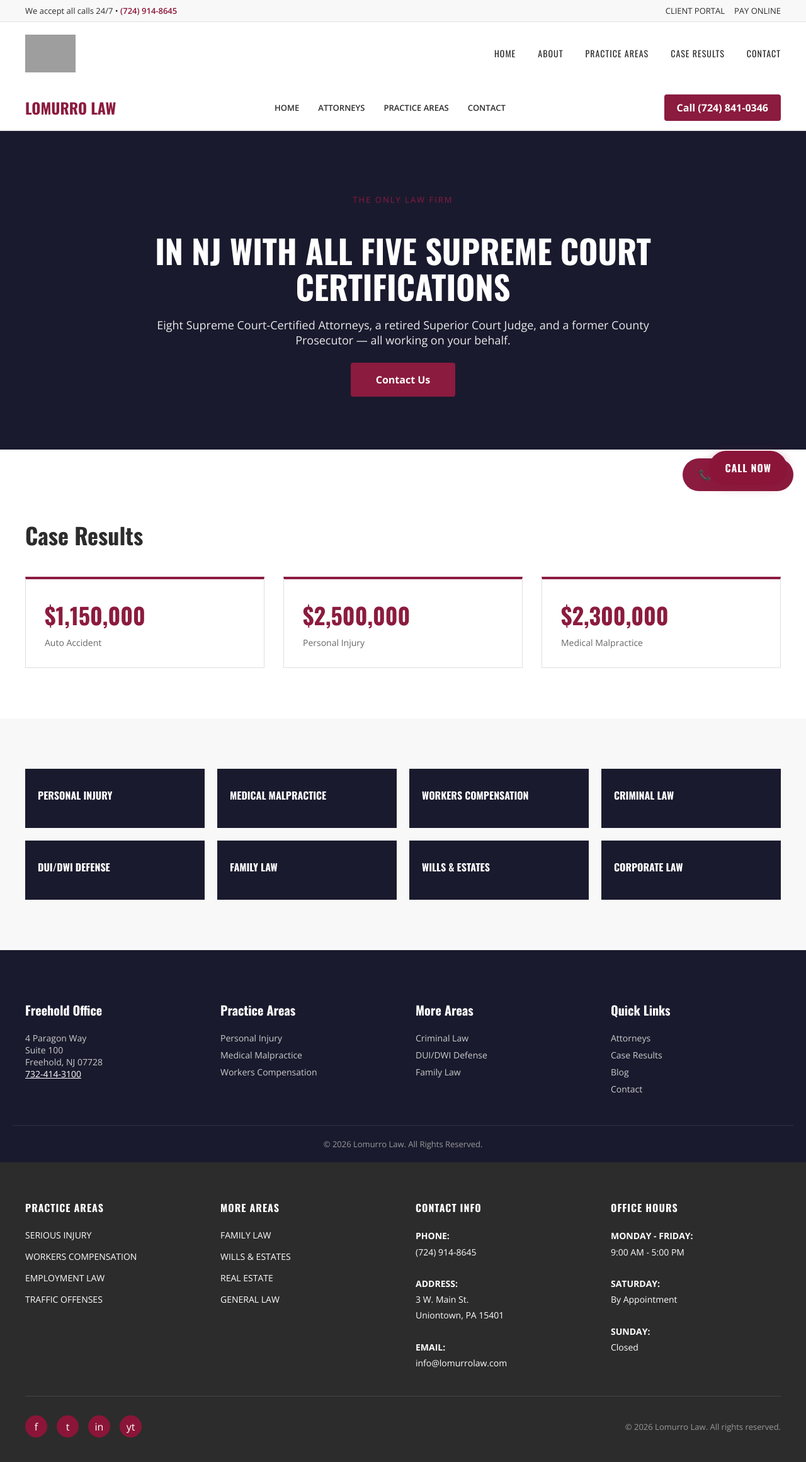
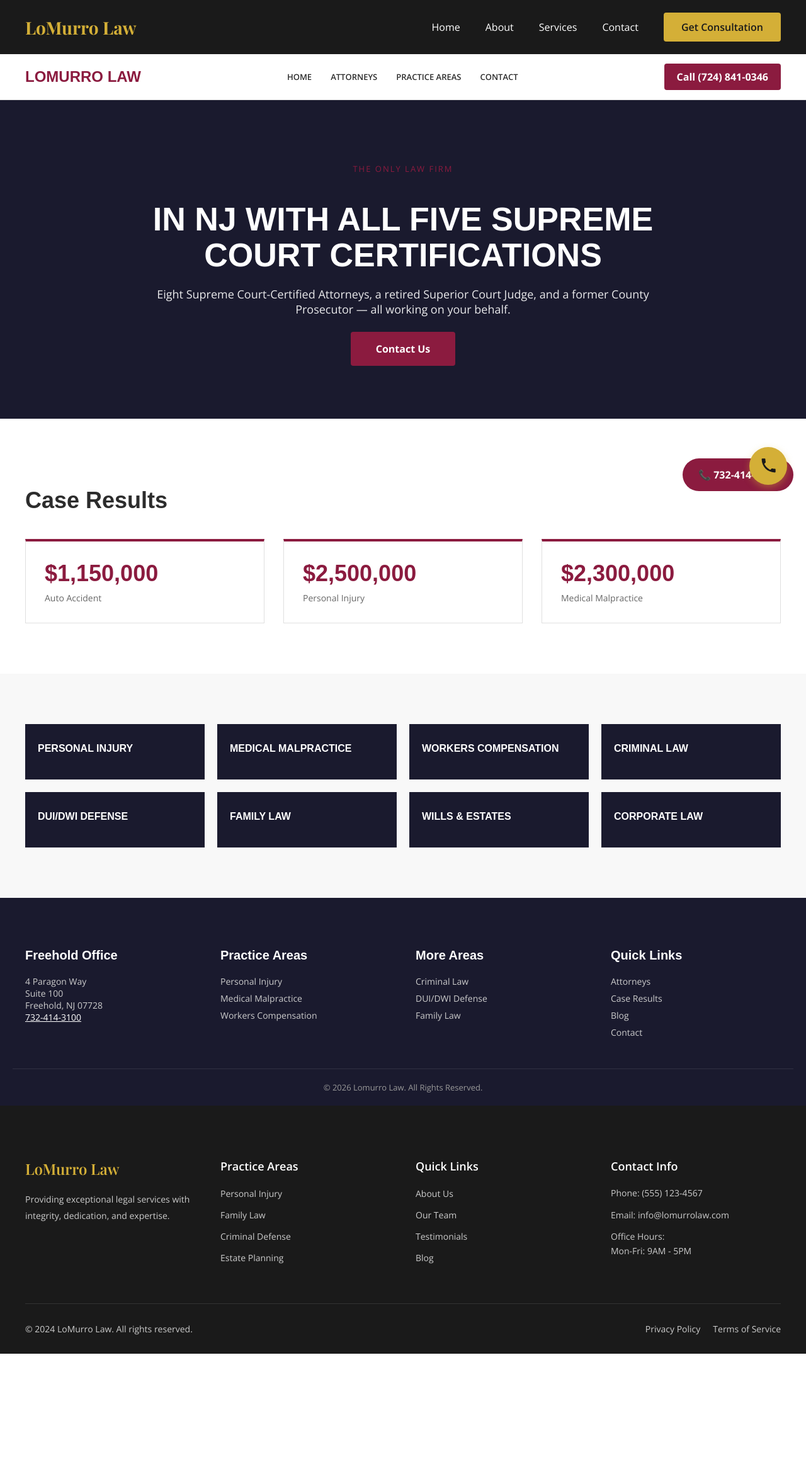
Before and after one commit to Amplify1-acct/lomurrolaw-com-clone, a Next.js app: page / in a window 1280 px wide. Shown: the whole page at 63% size. After the commit the page ends 2150 px from the top, so only its background shows below. Built offline with nearby package versions, Linux system fonts and the light colour scheme; grey boxes are pictures that could not be loaded.

Commit message:
Add app/layout.tsx

```diff
--- a/app/layout.tsx
+++ b/app/layout.tsx
@@ -1,8 +1,23 @@
 import type { Metadata } from "next";
+import { Playfair_Display, Open_Sans } from "next/font/google";
+
+const playfairDisplay = Playfair_Display({
+  subsets: ["latin"],
+  weight: ["400", "500", "600", "700"],
+  variable: "--font-playfair",
+  display: "swap",
+});
+
+const openSans = Open_Sans({
+  subsets: ["latin"],
+  weight: ["300", "400", "600", "700"],
+  variable: "--font-open-sans",
+  display: "swap",
+});
 
 export const metadata: Metadata = {
-  title: "Lomurro Law",
-  description: "Personal Injury and Legal Services",
+  title: "LoMurro Law",
+  description: "Professional legal services",
 };
 
 export default function RootLayout({
@@ -11,133 +26,107 @@
   children: React.ReactNode;
 }) {
   return (
-    <html lang="en">
-      <head>
-        <link
-          href="https://fonts.googleapis.com/css2?family=Oswald:wght@400;700&family=Open+Sans:wght@400;600;700&display=swap"
-          rel="stylesheet"
-        />
-      </head>
-      <body style={{ margin: 0, fontFamily: "'Open Sans', sans-serif", color: "#2c2c2c" }}>
-        <header style={{ position: "sticky", top: 0, zIndex: 1000, backgroundColor: "#fff", boxShadow: "0 2px 5px rgba(0,0,0,0.1)" }}>
-          <div style={{ backgroundColor: "#f8f8f8", borderBottom: "1px solid #e0e0e0" }}>
-            <div style={{ maxWidth: "1200px", margin: "0 auto", padding: "8px 20px", display: "flex", justifyContent: "space-between", alignItems: "center", fontSize: "13px" }}>
-              <div style={{ color: "#2c2c2c" }}>
-                We accept all calls 24/7 • <span style={{ color: "#8B1538", fontWeight: 600 }}>(724) 914-8645</span>
-              </div>
-              <div style={{ display: "flex", gap: "15px" }}>
-                <a href="/client-portal" style={{ color: "#2c2c2c", textDecoration: "none" }}>CLIENT PORTAL</a>
-                <a href="/pay-online" style={{ color: "#2c2c2c", textDecoration: "none" }}>PAY ONLINE</a>
-              </div>
+    <html lang="en" className={`${playfairDisplay.variable} ${openSans.variable}`}>
+      <body style={{ margin: 0, padding: 0, fontFamily: "var(--font-open-sans), system-ui, -apple-system, sans-serif", backgroundColor: "#ffffff", color: "#1a1a1a" }}>
+        <nav style={{ position: "sticky", top: 0, backgroundColor: "#1a1a1a", color: "#ffffff", zIndex: 1000, boxShadow: "0 2px 10px rgba(0,0,0,0.1)" }}>
+          <div style={{ maxWidth: "1200px", margin: "0 auto", padding: "20px 40px", display: "flex", justifyContent: "space-between", alignItems: "center" }}>
+            <div style={{ fontSize: "28px", fontWeight: "700", fontFamily: "var(--font-playfair), serif", color: "#d4af37" }}>
+              LoMurro Law
+            </div>
+            <div style={{ display: "flex", gap: "40px", alignItems: "center" }}>
+              <a href="#home" style={{ color: "#ffffff", textDecoration: "none", fontSize: "16px", fontWeight: "400", transition: "color 0.3s" }}>Home</a>
+              <a href="#about" style={{ color: "#ffffff", textDecoration: "none", fontSize: "16px", fontWeight: "400", transition: "color 0.3s" }}>About</a>
+              <a href="#services" style={{ color: "#ffffff", textDecoration: "none", fontSize: "16px", fontWeight: "400", transition: "color 0.3s" }}>Services</a>
+              <a href="#contact" style={{ color: "#ffffff", textDecoration: "none", fontSize: "16px", fontWeight: "400", transition: "color 0.3s" }}>Contact</a>
+              <a href="#contact" style={{ backgroundColor: "#d4af37", color: "#1a1a1a", padding: "12px 28px", textDecoration: "none", fontWeight: "600", fontSize: "16px", borderRadius: "4px", transition: "background-color 0.3s" }}>
+                Get Consultation
+              </a>
             </div>
           </div>
-          <nav style={{ maxWidth: "1200px", margin: "0 auto", padding: "20px 20px", display: "flex", justifyContent: "space-between", alignItems: "center" }}>
-            <div style={{ display: "flex", alignItems: "center" }}>
-              <img src="/logo.png" alt="Lomurro Law" style={{ height: "60px" }} />
-            </div>
-            <ul style={{ display: "flex", listStyle: "none", margin: 0, padding: 0, gap: "35px" }}>
-              <li>
-                <a href="/" style={{ color: "#2c2c2c", textDecoration: "none", fontFamily: "'Oswald', sans-serif", fontSize: "14px", fontWeight: 400, letterSpacing: "1px", textTransform: "uppercase" }}>HOME</a>
-              </li>
-              <li>
-                <a href="/about" style={{ color: "#2c2c2c", textDecoration: "none", fontFamily: "'Oswald', sans-serif", fontSize: "14px", fontWeight: 400, letterSpacing: "1px", textTransform: "uppercase" }}>ABOUT</a>
-              </li>
-              <li>
-                <a href="/practice-areas" style={{ color: "#2c2c2c", textDecoration: "none", fontFamily: "'Oswald', sans-serif", fontSize: "14px", fontWeight: 400, letterSpacing: "1px", textTransform: "uppercase" }}>PRACTICE AREAS</a>
-              </li>
-              <li>
-                <a href="/case-results" style={{ color: "#2c2c2c", textDecoration: "none", fontFamily: "'Oswald', sans-serif", fontSize: "14px", fontWeight: 400, letterSpacing: "1px", textTransform: "uppercase" }}>CASE RESULTS</a>
-              </li>
-              <li>
-                <a href="/contact" style={{ color: "#2c2c2c", textDecoration: "none", fontFamily: "'Oswald', sans-serif", fontSize: "14px", fontWeight: 400, letterSpacing: "1px", textTransform: "uppercase" }}>CONTACT</a>
-              </li>
-            </ul>
-          </nav>
-        </header>
+        </nav>
 
         <main>{children}</main>
 
-        <footer style={{ backgroundColor: "#2c2c2c", color: "#fff" }}>
-          <div style={{ maxWidth: "1200px", margin: "0 auto", padding: "60px 20px 40px" }}>
-            <div style={{ display: "grid", gridTemplateColumns: "repeat(4, 1fr)", gap: "40px", marginBottom: "40px" }}>
+        <footer style={{ backgroundColor: "#1a1a1a", color: "#ffffff", padding: "60px 40px 30px" }}>
+          <div style={{ maxWidth: "1200px", margin: "0 auto" }}>
+            <div style={{ display: "grid", gridTemplateColumns: "repeat(4, 1fr)", gap: "40px", marginBottom: "50px" }}>
               <div>
-                <h3 style={{ fontFamily: "'Oswald', sans-serif", fontSize: "16px", fontWeight: 700, marginTop: 0, marginBottom: "20px", letterSpacing: "1px", textTransform: "uppercase" }}>PRACTICE AREAS</h3>
+                <h3 style={{ fontFamily: "var(--font-playfair), serif", fontSize: "24px", marginBottom: "20px", color: "#d4af37", fontWeight: "600" }}>
+                  LoMurro Law
+                </h3>
+                <p style={{ fontSize: "14px", lineHeight: "1.8", color: "#cccccc", margin: 0 }}>
+                  Providing exceptional legal services with integrity, dedication, and expertise.
+                </p>
+              </div>
+
+              <div>
+                <h4 style={{ fontSize: "18px", marginBottom: "20px", fontWeight: "600", color: "#ffffff" }}>Practice Areas</h4>
                 <ul style={{ listStyle: "none", padding: 0, margin: 0 }}>
                   <li style={{ marginBottom: "12px" }}>
-                    <a href="/serious-injury" style={{ color: "#fff", textDecoration: "none", fontSize: "14px" }}>SERIOUS INJURY</a>
+                    <a href="#" style={{ color: "#cccccc", textDecoration: "none", fontSize: "14px", transition: "color 0.3s" }}>Personal Injury</a>
                   </li>
                   <li style={{ marginBottom: "12px" }}>
-                    <a href="/workers-compensation" style={{ color: "#fff", textDecoration: "none", fontSize: "14px" }}>WORKERS COMPENSATION</a>
+                    <a href="#" style={{ color: "#cccccc", textDecoration: "none", fontSize: "14px", transition: "color 0.3s" }}>Family Law</a>
                   </li>
                   <li style={{ marginBottom: "12px" }}>
-                    <a href="/employment-law" style={{ color: "#fff", textDecoration: "none", fontSize: "14px" }}>EMPLOYMENT LAW</a>
+                    <a href="#" style={{ color: "#cccccc", textDecoration: "none", fontSize: "14px", transition: "color 0.3s" }}>Criminal Defense</a>
                   </li>
                   <li style={{ marginBottom: "12px" }}>
-                    <a href="/traffic-offenses" style={{ color: "#fff", textDecoration: "none", fontSize: "14px" }}>TRAFFIC OFFENSES</a>
+                    <a href="#" style={{ color: "#cccccc", textDecoration: "none", fontSize: "14px", transition: "color 0.3s" }}>Estate Planning</a>
                   </li>
                 </ul>
               </div>
 
               <div>
-                <h3 style={{ fontFamily: "'Oswald', sans-serif", fontSize: "16px", fontWeight: 700, marginTop: 0, marginBottom: "20px", letterSpacing: "1px", textTransform: "uppercase" }}>MORE AREAS</h3>
+                <h4 style={{ fontSize: "18px", marginBottom: "20px", fontWeight: "600", color: "#ffffff" }}>Quick Links</h4>
                 <ul style={{ listStyle: "none", padding: 0, margin: 0 }}>
                   <li style={{ marginBottom: "12px" }}>
-                    <a href="/family-law" style={{ color: "#fff", textDecoration: "none", fontSize: "14px" }}>FAMILY LAW</a>
+                    <a href="#" style={{ color: "#cccccc", textDecoration: "none", fontSize: "14px", transition: "color 0.3s" }}>About Us</a>
                   </li>
                   <li style={{ marginBottom: "12px" }}>
-                    <a href="/wills-estates" style={{ color: "#fff", textDecoration: "none", fontSize: "14px" }}>WILLS & ESTATES</a>
+                    <a href="#" style={{ color: "#cccccc", textDecoration: "none", fontSize: "14px", transition: "color 0.3s" }}>Our Team</a>
                   </li>
                   <li style={{ marginBottom: "12px" }}>
-                    <a href="/real-estate" style={{ color: "#fff", textDecoration: "none", fontSize: "14px" }}>REAL ESTATE</a>
+                    <a href="#" style={{ color: "#cccccc", textDecoration: "none", fontSize: "14px", transition: "color 0.3s" }}>Testimonials</a>
                   </li>
                   <li style={{ marginBottom: "12px" }}>
-                    <a href="/general-law" style={{ color: "#fff", textDecoration: "none", fontSize: "14px" }}>GENERAL LAW</a>
+                    <a href="#" style={{ color: "#cccccc", textDecoration: "none", fontSize: "14px", transition: "color 0.3s" }}>Blog</a>
                   </li>
                 </ul>
               </div>
 
               <div>
-                <h3 style={{ fontFamily: "'Oswald', sans-serif", fontSize: "16px", fontWeight: 700, marginTop: 0, marginBottom: "20px", letterSpacing: "1px", textTransform: "uppercase" }}>CONTACT INFO</h3>
-                <p style={{ fontSize: "14px", lineHeight: "1.8", margin: 0 }}>
-                  <strong>PHONE:</strong><br />
-                  (724) 914-8645<br /><br />
-                  <strong>ADDRESS:</strong><br />
-                  3 W. Main St.<br />
-                  Uniontown, PA 15401<br /><br />
-                  <strong>EMAIL:</strong><br />
-                  info@lomurrolaw.com
-                </p>
-              </div>
-
-              <div>
-                <h3 style={{ fontFamily: "'Oswald', sans-serif", fontSize: "16px", fontWeight: 700, marginTop: 0, marginBottom: "20px", letterSpacing: "1px", textTransform: "uppercase" }}>OFFICE HOURS</h3>
-                <p style={{ fontSize: "14px", lineHeight: "1.8", margin: 0 }}>
-                  <strong>MONDAY - FRIDAY:</strong><br />
-                  9:00 AM - 5:00 PM<br /><br />
-                  <strong>SATURDAY:</strong><br />
-                  By Appointment<br /><br />
-                  <strong>SUNDAY:</strong><br />
-                  Closed
-                </p>
+                <h4 style={{ fontSize: "18px", marginBottom: "20px", fontWeight: "600", color: "#ffffff" }}>Contact Info</h4>
+                <ul style={{ listStyle: "none", padding: 0, margin: 0 }}>
+                  <li style={{ marginBottom: "12px", fontSize: "14px", color: "#cccccc", lineHeight: "1.6" }}>
+                    Phone: (555) 123-4567
+                  </li>
+                  <li style={{ marginBottom: "12px", fontSize: "14px", color: "#cccccc", lineHeight: "1.6" }}>
+                    Email: info@lomurrolaw.com
+                  </li>
+                  <li style={{ marginBottom: "12px", fontSize: "14px", color: "#cccccc", lineHeight: "1.6" }}>
+                    Office Hours:<br />Mon-Fri: 9AM - 5PM
+                  </li>
+                </ul>
               </div>
             </div>
 
-            <div style={{ borderTop: "1px solid #444", paddingTop: "30px", display: "flex", justifyContent: "space-between", alignItems: "center" }}>
-              <div style={{ display: "flex", gap: "15px" }}>
-                <a href="https://facebook.com" target="_blank" rel="noopener noreferrer" style={{ width: "35px", height: "35px", borderRadius: "50%", backgroundColor: "#8B1538", display: "flex", alignItems: "center", justifyContent: "center", color: "#fff", textDecoration: "none" }}>f</a>
-                <a href="https://twitter.com" target="_blank" rel="noopener noreferrer" style={{ width: "35px", height: "35px", borderRadius: "50%", backgroundColor: "#8B1538", display: "flex", alignItems: "center", justifyContent: "center", color: "#fff", textDecoration: "none" }}>t</a>
-                <a href="https://linkedin.com" target="_blank" rel="noopener noreferrer" style={{ width: "35px", height: "35px", borderRadius: "50%", backgroundColor: "#8B1538", display: "flex", alignItems: "center", justifyContent: "center", color: "#fff", textDecoration: "none" }}>in</a>
-                <a href="https://youtube.com" target="_blank" rel="noopener noreferrer" style={{ width: "35px", height: "35px", borderRadius: "50%", backgroundColor: "#8B1538", display: "flex", alignItems: "center", justifyContent: "center", color: "#fff", textDecoration: "none" }}>yt</a>
+            <div style={{ borderTop: "1px solid #333333", paddingTop: "30px", display: "flex", justifyContent: "space-between", alignItems: "center" }}>
+              <p style={{ fontSize: "14px", color: "#cccccc", margin: 0 }}>
+                © 2024 LoMurro Law. All rights reserved.
+              </p>
+              <div style={{ display: "flex", gap: "20px" }}>
+                <a href="#" style={{ color: "#cccccc", textDecoration: "none", fontSize: "14px", transition: "color 0.3s" }}>Privacy Policy</a>
+                <a href="#" style={{ color: "#cccccc", textDecoration: "none", fontSize: "14px", transition: "color 0.3s" }}>Terms of Service</a>
               </div>
-              <p style={{ fontSize: "13px", margin: 0, color: "#999" }}>
-                © {new Date().getFullYear()} Lomurro Law. All rights reserved.
-              </p>
             </div>
           </div>
         </footer>
 
-        <a href="tel:7249148645" style={{ position: "fixed", bottom: "30px", right: "30px", backgroundColor: "#8B1538", color: "#fff", padding: "15px 25px", borderRadius: "50px", textDecoration: "none", fontFamily: "'Oswald', sans-serif", fontSize: "16px", fontWeight: 700, letterSpacing: "1px", boxShadow: "0 4px 15px rgba(139, 21, 56, 0.4)", zIndex: 999 }}>
-          CALL NOW
+        <a href="tel:5551234567" style={{ position: "fixed", bottom: "30px", right: "30px", backgroundColor: "#d4af37", color: "#1a1a1a", width: "60px", height: "60px", borderRadius: "50%", display: "flex", alignItems: "center", justifyContent: "center", textDecoration: "none", boxShadow: "0 4px 12px rgba(212,175,55,0.4)", zIndex: 999, transition: "transform 0.3s" }}>
+          <svg width="28" height="28" viewBox="0 0 24 24" fill="none" xmlns="http://www.w3.org/2000/svg">
+            <path d="M22 16.92V19.92C22 20.48 21.54 20.93 20.99 20.92C10.46 20.41 3.59 13.54 3.08 3.01C3.07 2.46 3.52 2 4.08 2H7.08C7.64 2 8.1 2.46 8.1 3.02C8.1 4.17 8.27 5.28 8.58 6.33C8.7 6.74 8.59 7.19 8.29 7.49L6.59 9.19C8.13 12.28 11.72 15.87 14.81 17.41L16.51 15.71C16.81 15.41 17.26 15.3 17.67 15.42C18.72 15.73 19.83 15.9 20.98 15.9C21.54 15.9 22 16.36 22 16.92Z" fill="#1a1a1a"/>
+          </svg>
         </a>
       </body>
     </html>
```
